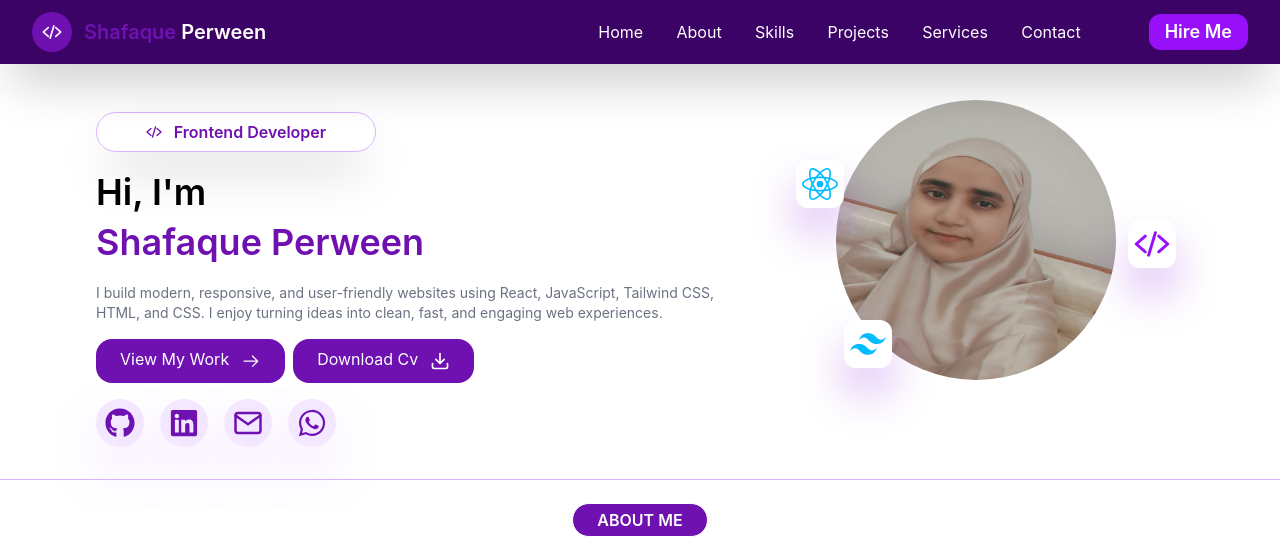
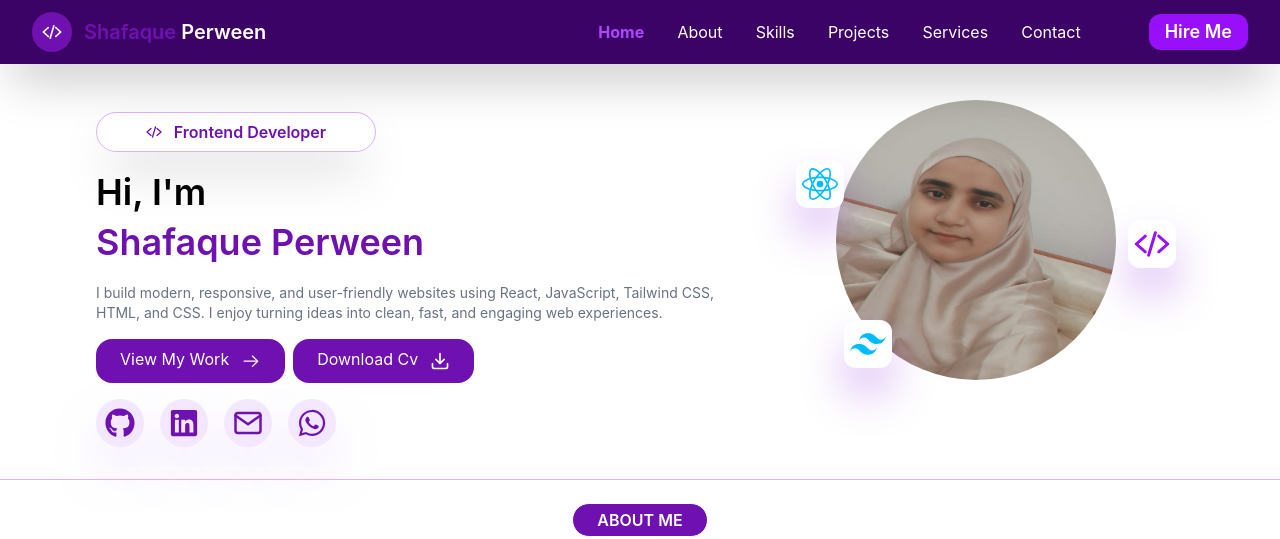
Before and after one commit to Shafaque1perween/MyPortfolio, a React (Vite) app: page / in a window 1280 px wide. Shown: the top 539 px of the page. Built offline with nearby package versions, Linux system fonts and the light colour scheme.

Commit message:
update hero navbar

```diff
--- a/src/App.jsx
+++ b/src/App.jsx
@@ -16,8 +16,8 @@ const App = () => {
       <Hero />
       <About />
       <Skills />
+      <Projects/>
       <Service/>
-      <Projects/>
       <Footer/>
     </div>
 
--- a/src/Components/About.jsx
+++ b/src/Components/About.jsx
@@ -30,7 +30,7 @@ const About = () => {
     })
     return (
 
-        <div className='  py-6 lg:px-20 px-8  flex flex-col justify-center items-center w-full  border-b border-b-purple-300 ' id='About'>
+        <section className='  py-6 lg:px-20 px-8  flex flex-col justify-center items-center w-full  border-b border-b-purple-300 ' id='About'>
 
             {/* heading */}
             <div className='flex justify-center items-center text-center w-full h-8'>
@@ -85,7 +85,7 @@ const About = () => {
                 </div>
 
             </div>
-        </div>
+        </section>
 
 
 
--- a/src/Components/Footer.jsx
+++ b/src/Components/Footer.jsx
@@ -9,7 +9,7 @@ import { FaLocationDot } from 'react-icons/fa6';
 
 function Footer() {
     return (
-        <div className='bg-gray-950 text-gray-200 w-full px-12 py-6 '>
+        <section className='bg-gray-950 text-gray-200 w-full px-12 py-6 ' id='contact'>
             <div className='bg-gray-900 px-8 py-4 w-full flex-col md:flex-row flex justify-start items-start lg:gap-4 gap-6 border-b-2 border-b-gray-500'>
                 <div className=' md:w-[25%] w-full flex flex-col justify-start items-start py-2 gap-5'>
 
@@ -73,12 +73,12 @@ function Footer() {
                 </div>
             </div>
             <div className='text-gray-400 flex lg:flex-row flex-col gap-2 justify-between items-center px-8 py-4 bg-gray-900'>
-                <h2 cl>@2026 Shafaque. All rights reserverd</h2>
+                <h2 className='text-sm'>@2026 Shafaque. All rights reserverd</h2>
                 <h2 className='text-sm flex flex-row justify-between items-center gap-1'>Built with <span className='text-red-700'> <FaHeart/> </span> using <span className='text-purple-600'> React TailwindCSS </span></h2>
 
             </div>
 
-        </div>
+        </section>
 
     )
 }
--- a/src/Components/Hero.jsx
+++ b/src/Components/Hero.jsx
@@ -12,7 +12,7 @@ import { LuDownload } from "react-icons/lu";
 
 const Hero = () => {
     return (
-        <div className=' flex justify-center items-center lg:px-20 px-4   sm:py-2  w-full min-h-120 border-b border-b-purple-300 ' id='home'>
+        <section className=' flex justify-center items-center lg:px-20 px-4   sm:py-2  w-full min-h-120 border-b border-b-purple-300 ' id='home'>
             {/* hero-rightside-content-start    */}
             <div className='  flex flex-col justify-between gap-4 px-4 pt-20 min-h-80  md:w-[60%] w-full '>
 
@@ -86,7 +86,7 @@ const Hero = () => {
 
 
 
-        </div>
+        </section>
 
     )
 }
--- a/src/Components/Navbar.jsx
+++ b/src/Components/Navbar.jsx
@@ -1,4 +1,4 @@
-import React, { useState } from 'react'
+import React, { useState , useEffect} from 'react'
 import { FiMail } from "react-icons/fi";
 import { BiMenu } from "react-icons/bi";
 import { IoCloseSharp } from "react-icons/io5";
@@ -10,7 +10,33 @@ import { IoCodeSlash} from "react-icons/io5";
 const Navbar = () => {
 
     const [showMenu, setShowMenu] = useState(false);
-    // const [activeTab, setActiveTab] = useState("home");
+   const [activeTab, setActiveTab] = useState("home");
+
+  useEffect(() =>{
+    const sections = document.querySelectorAll("section");
+
+    const observer = new IntersectionObserver((entries) => {
+        entries.forEach((entry) => {
+            if (entry.isIntersecting) {
+                setActiveTab(entry.target.id)
+
+            }
+        });
+    },{
+        threshold:0.5,
+    }
+);
+
+   sections.forEach((section) => observer.observe(section));
+
+   return() => {
+    sections.forEach((section) => observer.unobserve(section));
+   }
+
+
+
+  })
+
 
 
     const toggleMenu = (e) => {
@@ -35,21 +61,21 @@ const Navbar = () => {
 
                 <ul className={`hidden lg:flex flex-1 justify-between gap-1`}>
                     <li className=' hover:text-purple-800 py-4 px-2 hover:border-b hover:border-purple-800 '>
-                        <a href='#home'>Home</a>
+                        <a href='#home' className={`${activeTab ==="home" ? "text-purple-500 font-bold" : " text-white"}`}>Home</a>
+                    </li>
+                    <li className={`hover:text-purple-800 py-4 px-2 hover:border-b hover:border-purple-800 {}`}   >
+                        <a href='#About' className={`${activeTab ==="About" ? "text-purple-500 font-bold" : " text-white"}`}>About</a></li>
+                    <li className='  hover:text-purple-800 py-4 px-2 hover:border-b hover:border-purple-800'>
+                        <a href='#skills' className={`${activeTab ==="skills" ? "text-purple-500 font-bold" : " text-white"}`}>Skills</a>
+                    </li>
+                    <li className=' hover:text-purple-800 py-4 px-2 hover:border-b hover:border-purple-800 '>
+                        <a href='#project' className={`${activeTab ==="project" ? "text-purple-500 font-bold" : " text-white"}`}>Projects</a>
                     </li>
                     <li className='  hover:text-purple-800 py-4 px-2 hover:border-b hover:border-purple-800 '>
-                        <a href='#About'>About</a></li>
-                    <li className='  hover:text-purple-800 py-4 px-2 hover:border-b hover:border-purple-800'>
-                        <a href='#skills'>Skills</a>
-                    </li>
-                    <li className=' hover:text-purple-800 py-4 px-2 hover:border-b hover:border-purple-800 '>
-                        <a href='#project'>Projects</a>
-                    </li>
-                    <li className='  hover:text-purple-800 py-4 px-2 hover:border-b hover:border-purple-800 '>
-                        <a href='#service'>Services</a>
+                        <a href='#service' className={`${activeTab ==="service" ? "text-purple-500 font-bold" : " text-white"}`}>Services</a>
                     </li>
                      <li className='  hover:text-purple-800 py-4 px-2 hover:border-b hover:border-purple-800 '>
-                        <a href='#contact'>Contact</a>
+                        <a href='#contact' className={`${activeTab ==="contact" ? "text-purple-500 font-bold" : " text-white"}`}>Contact</a>
                     </li>
 
                 </ul>
@@ -65,19 +91,22 @@ const Navbar = () => {
 
                 <ul className=' justify-center items-center text-center gap-5'>
                     <li className='text-lg font-semibold hover:text-purple-800 py-6 px-4  '>
-                        <a href='#'>Home</a>
+                        <a href='#home'>Home</a>
                     </li>
                     <li className='text-lg font-semibold hover:text-purple-800 py-6 px-4  '>
-                        <a href='#'>About</a>
+                        <a href='#About'>About</a>
                     </li>
                     <li className='text-lg font-semibold hover:text-purple-800 py-6 px-4  '>
-                        <a href='#'>Skills</a>
+                        <a href='#skills'>Skills</a>
                     </li>
                     <li className='text-lg font-semibold hover:text-purple-800 py-6 px-4 '>
-                        <a href='#'>Projects</a>
+                        <a href='#project'>Projects</a>
                     </li>
                     <li className='text-lg font-semibold hover:text-purple-800 py-6 px-4'>
-                        <a href='#'>Contact</a>
+                        <a href='#service'>Service</a>
+                    </li>
+                    <li className='text-lg font-semibold hover:text-purple-800 py-6 px-4'>
+                        <a href='#Contact'>Contact</a>
                     </li>
                     <li>
                         <a href='/public/Shafaque Perween_.pdf' download className='mt-30 lg:hidden flex gap-3 px-4 py-3  text-purple-600 hover:bg-purple-900 hover:text-white rounded-2xl  font-bold text-lg  '>Download Cv<span className='mt-2 text-2xl'><LuDownload /></span></a>
@@ -95,4 +124,5 @@ const Navbar = () => {
     )
 }
 
+
 export default Navbar
--- a/src/Components/Projects.jsx
+++ b/src/Components/Projects.jsx
@@ -19,7 +19,7 @@ function Projects() {
         )
     })
     return (
-        <div className='flex flex-col justify-center items-center gap-2 px-4  py-4 border-b border-b-purple-300 ' id='project'>
+        <section className='flex flex-col justify-center items-center gap-2 px-4  py-4 border-b border-b-purple-300 ' id='project'>
             <div className='py-3'>
                 <Heading name1="Featured" name2="Projects" head="My Work" icon={IoBagHandleOutline} para1="Here are some of the project which have i worked on." para2="Each project is buit with attention to detail and a focus on user experience." />
 
@@ -34,7 +34,7 @@ function Projects() {
 
             </div>
 
-        </div>
+        </section>
     )
 }
 
--- a/src/Components/Service.jsx
+++ b/src/Components/Service.jsx
@@ -37,7 +37,7 @@ const Service = () => {
         )
     })
     return (
-        <div className=' flex flex-col justify-center items-center py-2  w-full h-auto px-4 border-b border-b-purple-300  ' id='service'>
+        <section className=' flex flex-col justify-center items-center py-2  w-full h-auto px-4 border-b border-b-purple-300  ' id='service'>
             <div>
                 {renderHeading}
             </div>
@@ -55,7 +55,7 @@ const Service = () => {
 
             </div>
 
-        </div>
+        </section>
     )
 }
 
--- a/src/Components/Skillbtn.jsx
+++ b/src/Components/Skillbtn.jsx
@@ -3,7 +3,7 @@ import { FaHtml5 } from "react-icons/fa";
 
 function Skillbtn({icon:Icon,name}) {
   return (
-    <div className='flex justify-center items-center gap-2 h-10 px-4 py-2  border border-gray-400   w-fit rounded-2xl'>
+    <div className='flex justify-center items-center gap-2 h-10 px-4 py-2  border border-gray-400  w-fit rounded-2xl'>
 
         <Icon className=' text-3xl text-purple-800'>{Icon}</Icon>
         <h2 className=' text-sm font-semibold'>{name}</h2>
--- a/src/Components/Skills.jsx
+++ b/src/Components/Skills.jsx
@@ -25,7 +25,7 @@ function Skills() {
         )
     })
     return (
-        <div className='  w-full h-full lg:px-20 px-6 py-2 lg:py-6 border-b border-b-purple-300 ' id='skills'>
+        <section className='  w-full h-full lg:px-20 px-6 py-2 lg:py-6 border-b border-b-purple-300 ' id='skills'>
             <div className=' h-full w-full gap-3 '>
                 <div className='flex justify-center items-center gap-2'>
                     <span className='h-1 w-1 bg-purple-600 rounded-full'></span>
@@ -59,7 +59,7 @@ function Skills() {
             </div>
 
 
-        </div>
+        </section>
 
     )
 }
```
Also changed, not shown: 1 other file (tests, documents, lock files or other folders).
